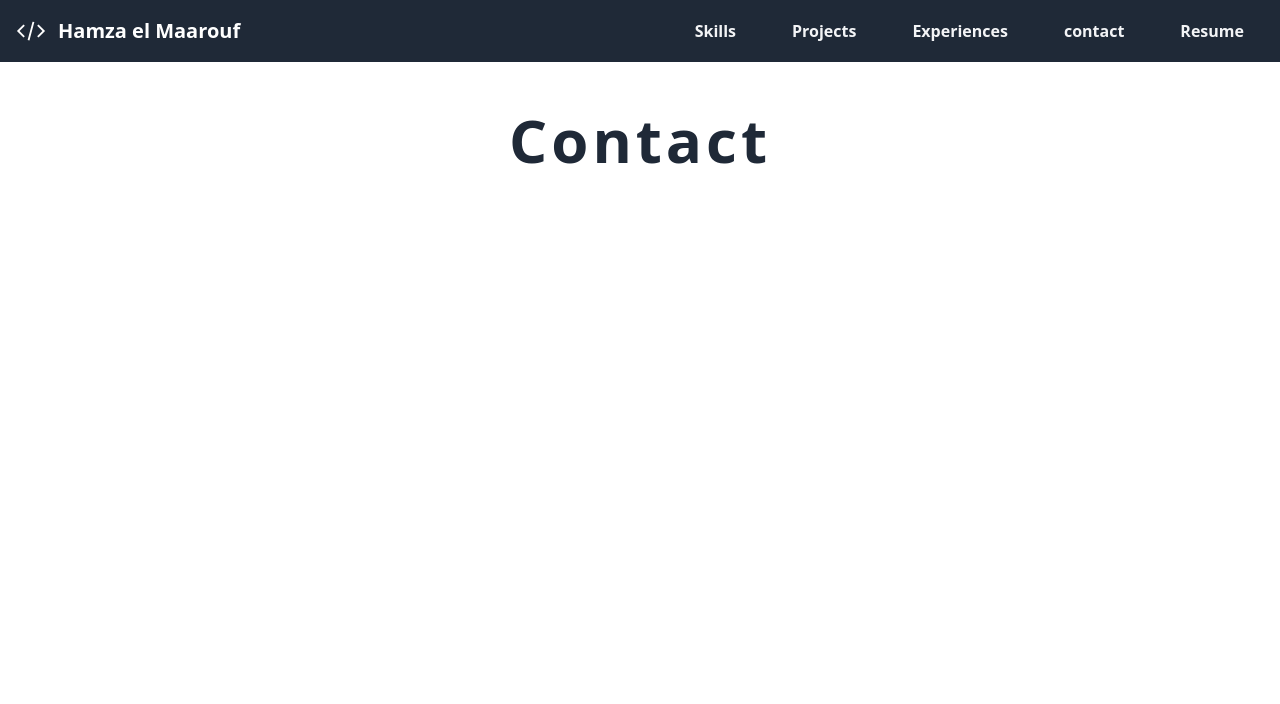
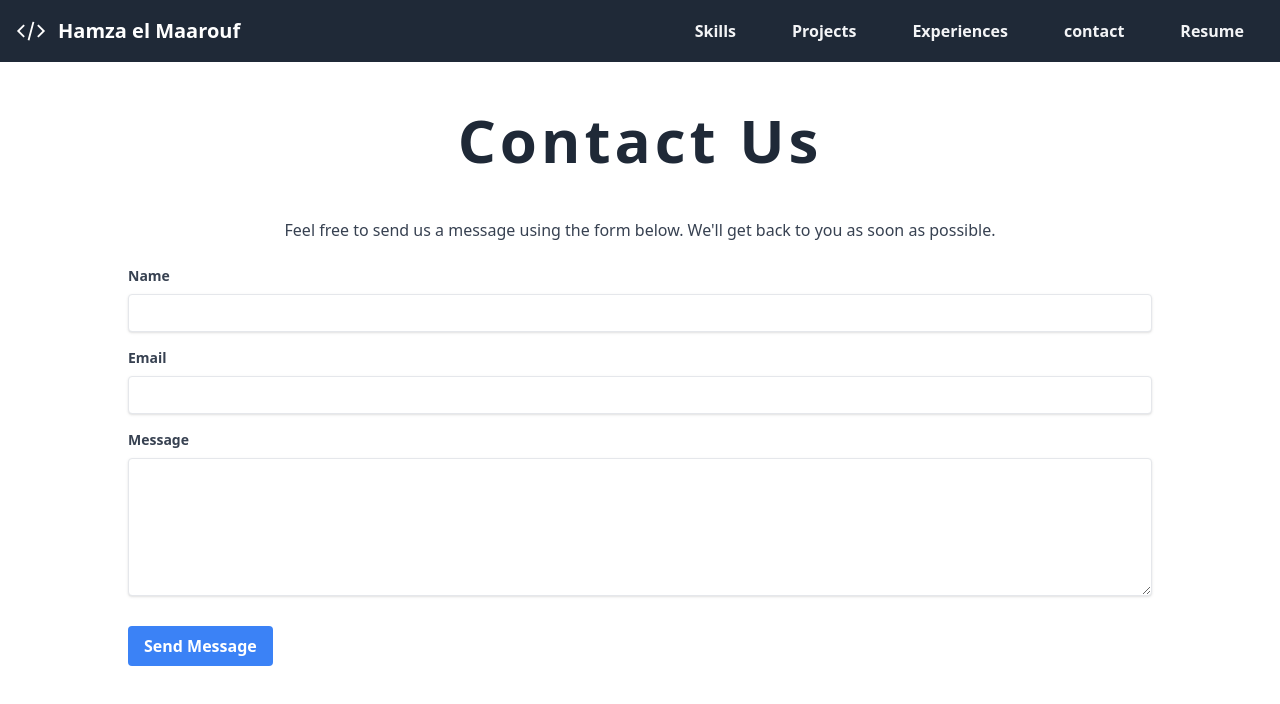
Before and after one commit to itsmaarouf/portfolio, a Vue app: page /contact in a window 1280 px wide. Shown: the top 704 px of the page. Built offline with nearby package versions, Linux system fonts and the light colour scheme.

Commit message:
add contact us page and work with store

```diff
--- /dev/null
+++ b/src/components/ContactForm.vue
@@ -0,0 +1,66 @@
+<template>
+  <form @submit.prevent="handleSubmit" class="mb-10">
+    <div class="mb-4">
+      <label for="name" class="block mb-2 text-sm font-bold text-gray-700">
+        Name
+      </label>
+      <input
+        v-model="name"
+        type="text"
+        id="name"
+        class="w-full px-3 py-2 leading-tight text-gray-700 border rounded shadow appearance-none focus:outline-none focus:shadow-outline"
+        required
+      />
+    </div>
+    <div class="mb-4">
+      <label for="email" class="block mb-2 text-sm font-bold text-gray-700">
+        Email
+      </label>
+      <input
+        v-model="email"
+        type="email"
+        id="email"
+        class="w-full px-3 py-2 leading-tight text-gray-700 border rounded shadow appearance-none focus:outline-none focus:shadow-outline"
+        required
+      />
+    </div>
+    <div class="mb-6">
+      <label for="message" class="block mb-2 text-sm font-bold text-gray-700">
+        Message
+      </label>
+      <textarea
+        v-model="message"
+        id="message"
+        rows="6"
+        class="w-full px-3 py-2 leading-tight text-gray-700 border rounded shadow appearance-none focus:outline-none focus:shadow-outline"
+        required
+      ></textarea>
+    </div>
+    <div class="flex items-center justify-between">
+      <button
+        type="submit"
+        class="px-4 py-2 font-bold text-white bg-blue-500 rounded hover:bg-blue-700 focus:outline-none focus:shadow-outline"
+      >
+        Send Message
+      </button>
+    </div>
+  </form>
+</template>
+
+<script setup>
+import { ref } from "vue";
+
+const name = ref("");
+const email = ref("");
+const message = ref("");
+
+const handleSubmit = (event) => {
+  event.preventDefault();
+  alert("Your message has been sent! Thank you for contacting us.");
+  name.value = "";
+  email.value = "";
+  message.value = "";
+};
+</script>
+
+<style scoped></style>
--- a/src/components/SkillsStatus.vue
+++ b/src/components/SkillsStatus.vue
@@ -1,9 +1,7 @@
 <template>
   <div>
     <div class="h-5 my-8 text-2xl text-left border-b-2 border-gray-200">
-      <span class="px-5 ml-5 text-gray-400 bg-white"
-        >Programming Languages</span
-      >
+      <span class="px-5 ml-5 text-gray-400 bg-white"> {{ skillsGroup }} </span>
     </div>
     <div
       v-for="skill in Skills"
@@ -23,9 +21,9 @@
 </template>
 
 <script setup>
-import { useSkillsStore } from "../stores/skills";
-
-const { Skills } = useSkillsStore();
+const props = defineProps(["skillsGroup", "SkillsName"]);
+const Skills = props.SkillsName;
+console.log(props.skillsGroup);
 </script>
 
 <style lang="scss" scoped></style>
--- a/src/views/ContactView.vue
+++ b/src/views/ContactView.vue
@@ -1,9 +1,17 @@
 <template>
   <div class="container flex flex-col flex-1 p-0 mx-auto">
-    <div><TheHeadline title="contact" /></div>
+    <div><TheHeadline title="Contact Us" /></div>
+    <div class="w-[80%] items-center m-auto">
+      <p class="mb-6 text-center text-gray-700">
+        Feel free to send us a message using the form below. We'll get back to
+        you as soon as possible.
+      </p>
+      <ContactForm />
+    </div>
   </div>
 </template>
 
 <script setup>
 import TheHeadline from "../components/TheHeadline.vue";
+import ContactForm from "../components/ContactForm.vue";
 </script>
--- a/src/views/ExperiencesView.vue
+++ b/src/views/ExperiencesView.vue
@@ -1,6 +1,7 @@
 <template>
   <div class="container flex flex-col flex-1 p-0 mx-auto">
     <div><TheHeadline title="experiences" /></div>
+    <h3 class="mt-20 text-center">Loading...</h3>
   </div>
 </template>
 
--- a/src/views/SkillsView.vue
+++ b/src/views/SkillsView.vue
@@ -1,13 +1,23 @@
 <template>
   <div class="container flex flex-col flex-1 p-0 mx-auto">
     <TheHeadline title="Skill" />
-    <SkillsStatus />
+    <SkillsStatus skillsGroup="Markup &amp Style" :SkillsName="Skills" />
+    <SkillsStatus skillsGroup="Programming Languages " :SkillsName="Langs" />
+    <SkillsStatus skillsGroup="Libraries" :SkillsName="Libraries" />
   </div>
 </template>
 
 <script setup>
 import TheHeadline from "../components/TheHeadline.vue";
 import SkillsStatus from "../components/SkillsStatus.vue";
+
+import { useSkillsStore } from "../stores/skills";
+import { useLangsStore } from "../stores/Lang";
+import { useLibrariesStore } from "../stores/Libraries";
+
+const { Skills } = useSkillsStore();
+const { Langs } = useLangsStore();
+const { Libraries } = useLibrariesStore();
 </script>
 
 <style lang="scss" scoped></style>
```
